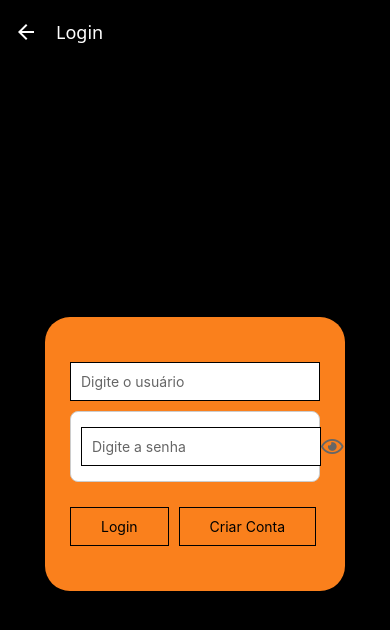
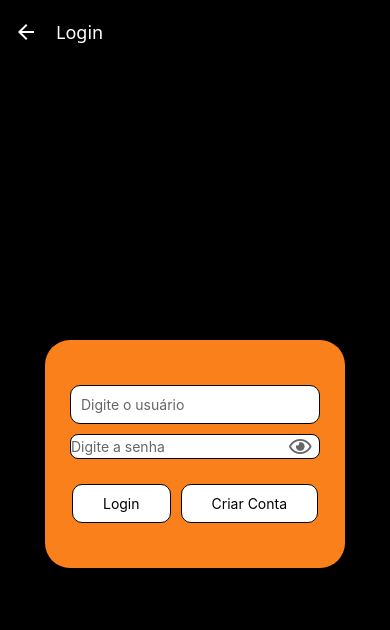
Before and after one commit to andrerodriguesp4/eutreino, a React Native app: screen /Login in a window 390 px wide. Shown: the top 630 px of the page. Built offline with nearby package versions, Linux system fonts and the light colour scheme.

Commit message:
styles: improve login error messages and update styles for input fields

```diff
--- a/screens/LoginScreen.js
+++ b/screens/LoginScreen.js
@@ -1,5 +1,5 @@
 import { useState } from "react"
-import { View, Text, TextInput, StyleSheet, TouchableOpacity, ActivityIndicator } from "react-native"
+import { View, Text, TextInput, TouchableOpacity, ActivityIndicator } from "react-native"
 import logIn from "../services/LogIn";
 import RegisterModal from "./components/RegisterModal";
 import PasswordField from "./account/components/Passwordfield";
@@ -34,8 +34,6 @@ export default function Login({navigation}){
             }
         } catch (error) {
             setLoadingVisible(false);
-            console.error(error.message);
-            alert('Erro ao fazer login');
         }
     }
 
@@ -48,7 +46,7 @@ export default function Login({navigation}){
                     />
                 </View>
             )}
-            <View style={styles.viewForm1}>
+            <View style={styles.viewForm}>
                 <View style={styles.viewInputs}>
                     <TextInput
                         value={user}
@@ -58,11 +56,10 @@ export default function Login({navigation}){
                         style={styles.inputLogin}
                     />
                     <PasswordField
-                        // label="Senha"
                         value={senha}
                         onChangeText={setSenha}
                         placeholder="Digite a senha"
-                        style={[styles.inputLogin]}
+                        style={[styles.inputLoginPassword]}
                     />
                 </View>
                 <View style={styles.viewButtons}>
--- a/screens/Treinos.js
+++ b/screens/Treinos.js
@@ -28,7 +28,7 @@ export default function Treinos({navigation}){
             navigation.setOptions({
                 headerRight: () => (
                     <TouchableOpacity onPress={loadTreinos}>
-                    <Text style={{backgroundColor: 'black', padding: 5}}>
+                    <Text style={{Color: 'black', padding: 5, marginTop: 35}}>
                         Atualizar
                     </Text>
                 </TouchableOpacity>
--- a/screens/account/components/Passwordfield.js
+++ b/screens/account/components/Passwordfield.js
@@ -23,7 +23,7 @@ const PasswordField = ({
                 placeholder={placeholder}
                 placeholderTextColor="#666"
                 secureTextEntry={!visible}
-                style={[styles.inputPassword, style]}
+                style={styles.inputPassword}
                 autoCapitalize='none'
             />
             <TouchableOpacity onPress={() => setVisible(!visible)}>
--- a/screens/account/styles/styles.js
+++ b/screens/account/styles/styles.js
@@ -147,8 +147,6 @@ const styles = StyleSheet.create({
     errorText: {
         color: '#e53935',
         fontSize: 13,
-        // marginBottom: 10,
-        // marginTop: -12,
     },
 
 });
--- a/screens/components/RegisterModal.js
+++ b/screens/components/RegisterModal.js
@@ -82,17 +82,17 @@ export default function RegisterModal({ visible, onClose, onSuccess, styles }) {
                 style={styles.inputLogin}
               />
               <PasswordField
-                // label="Senha"
                 value={senha}
                 onChangeText={setSenha}
                 placeholder="Digite a senha"
+                style={[styles.inputLoginPassword]}
                 errorMessage={passwordError}
               />
               <PasswordField
-                // label="Confirmar Senha"
                 value={repSenha}
                 onChangeText={setRepSenha}
                 placeholder="Digite a senha novamente"
+                style={[styles.inputLoginPassword]}
                 errorMessage={repSenhaError}
               />
             </View>
--- a/screens/styles/loginStyles.js
+++ b/screens/styles/loginStyles.js
@@ -5,21 +5,28 @@ const styles = StyleSheet.create({
         flex: 1,
         alignItems: 'center',
         justifyContent: 'center',
-        backgroundColor: '#000000ff'
+        backgroundColor: '#000000ff',
     },
     inputLogin: {
         backgroundColor:'white',
         padding: 10,
+        borderRadius: 10,
         borderWidth: 1,
         marginVertical: 5,
+        width: 250,
+    },
+    inputLoginPassword: {
+        backgroundColor:'white',
+        borderColor: 'black',
         width: 250,
     },
     viewInputs:{
         justifyContent: 'center',
         alignItems: 'center',
-
     },
     buttonLogin: {
+        backgroundColor: 'white',
+        borderRadius: 10,
         borderWidth: 1,
         paddingHorizontal: 30,
         paddingVertical: 10,
@@ -29,6 +36,7 @@ const styles = StyleSheet.create({
     },
     viewButtons: {
         flexDirection: 'row',
+        alignSelf: 'center',
         marginTop: 15,
     },
     viewModal: {
@@ -38,24 +46,19 @@ const styles = StyleSheet.create({
         alignItems: 'center',
     },
     viewForm:{
-        alignItems: 'center',
         backgroundColor: '#FA801C',
         paddingVertical: 40,
         paddingHorizontal: 20,
-        borderRadius: 5,
+        borderRadius: 25,
     },
     voltarButton: {
+        borderRadius: 10,
         borderWidth: 1,
+        backgroundColor: 'white',
         paddingHorizontal: 10,
         paddingVertical: 10,
         alignItems: 'center',
         margin: 5,
-    },
-    viewForm1: {
-        paddingVertical: 40,
-        paddingHorizontal: 20,
-        backgroundColor: '#FA801C',
-        borderRadius: 25,
     },
     viewLoading: {
         position: 'absolute',
--- a/services/LogIn.js
+++ b/services/LogIn.js
@@ -11,9 +11,6 @@ import { db } from '../firebaseConfig';
  * @returns {string} - ID do usuário autenticado.
  */
 async function logIn(user, senha) {
-  if (!user || !senha) {
-    alert('Usuário e senha obrigatórios!');
-  }
 
   const snapshot = await getDocs(collection(db, 'users'));
 
@@ -21,7 +18,7 @@ async function logIn(user, senha) {
   const matchedUser = users.find(item => item.user === user && item.senha === senha);
 
   if (!matchedUser) {
-    alert('Usuário ou senha inválidos!');
+    alert('Usuário ou senha incorretos!');
   }
 
   await AsyncStorage.setItem('usuario', matchedUser.id.toString());
```
